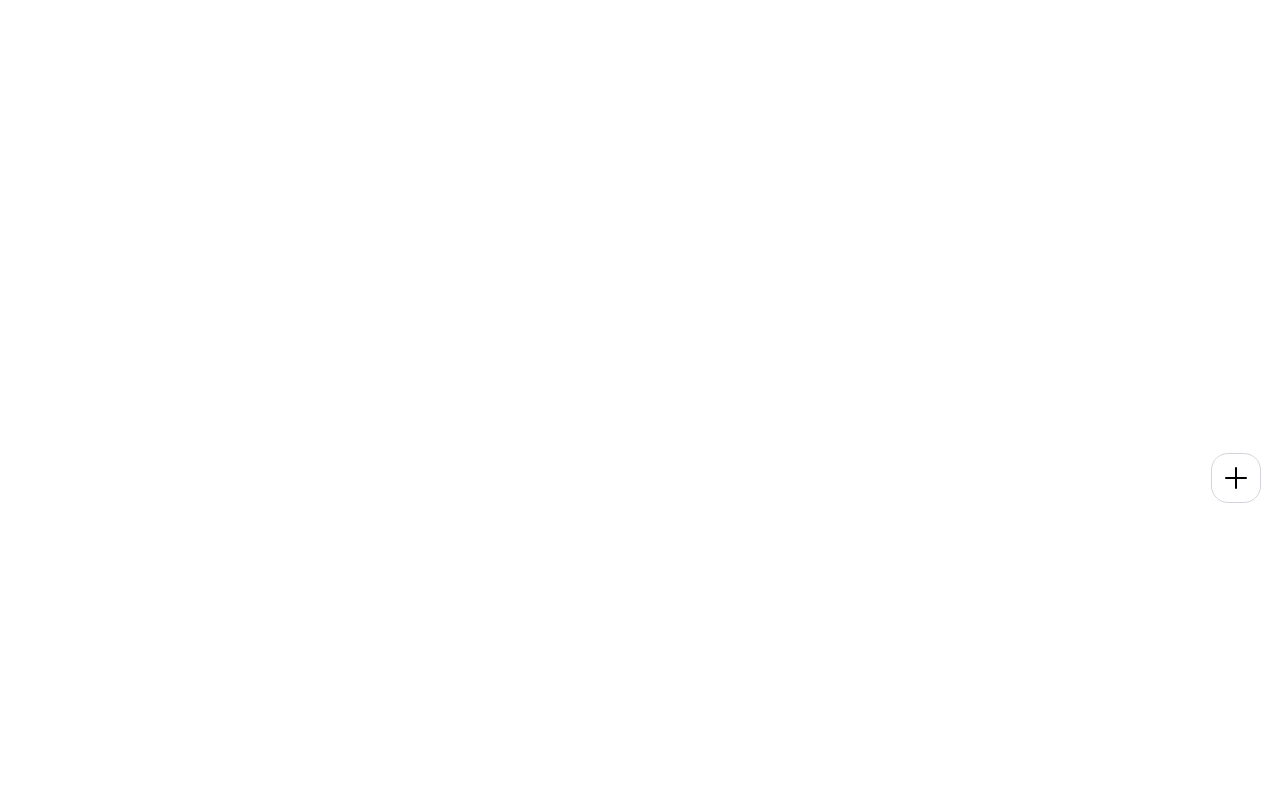
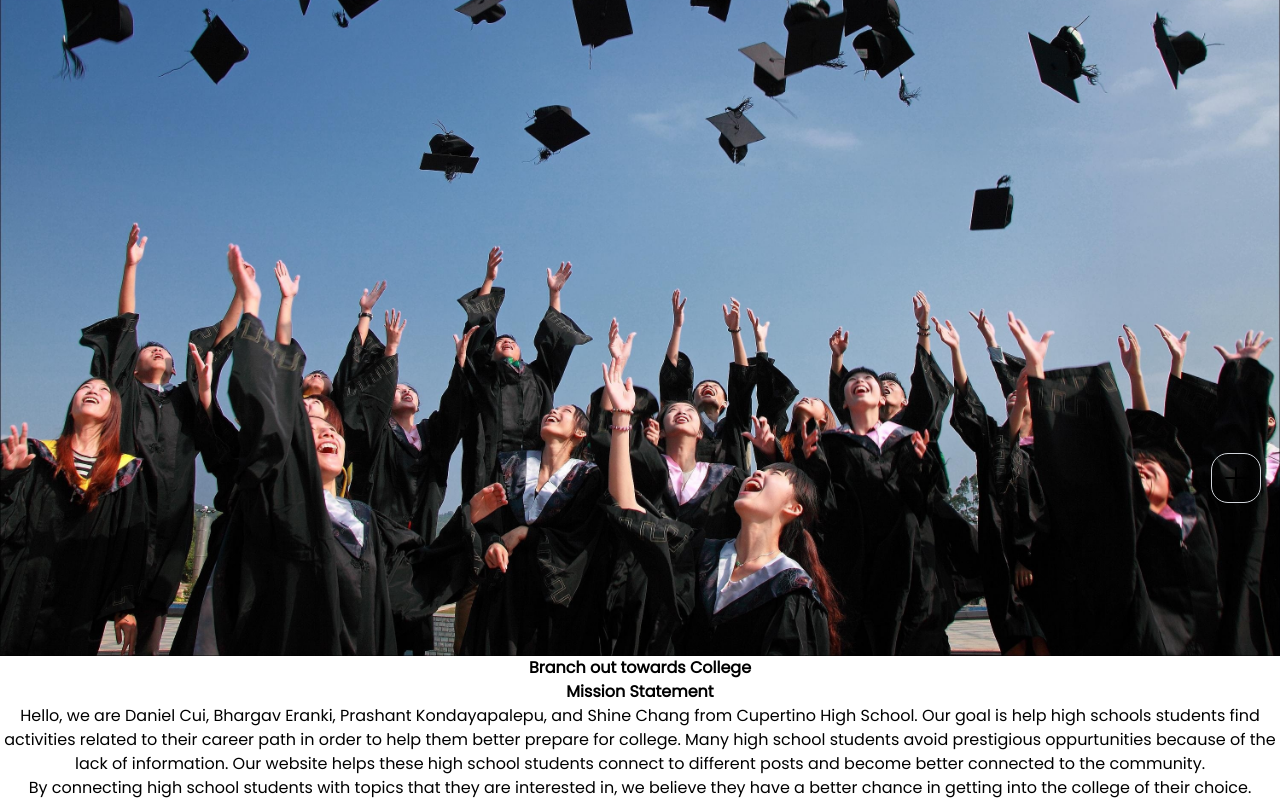
Before and after one commit to solunian/college-tree, a SvelteKit app: page / in a window 1280 px wide. Shown: the part 278-1078 px from the top of the page. Before the commit the page ends 800 px from the top, so only its background shows below. Built offline with nearby package versions, Linux system fonts and the light colour scheme.

Commit message:
Used for the home page and mission statement.

```diff
--- a/src/routes/+page.svelte
+++ b/src/routes/+page.svelte
@@ -1,3 +1,24 @@
-<div class="w-11 bg-blue-500 h-11">
-    hello
+<script>
+    import Graduation from '$lib/images/Grad.jpg';
+</script>
+
+
+
+<head>
+	<title>Welcome to College Tree!</title>
+</head>
+<style>
+    .container {
+      text-align: center;
+    }
+  </style>
+
+<div class="container">
+
+    <!-- svelte-ignore missing-declaration -->
+    <img alt="The project logo" src={Graduation} class="w-full" />
+    <h1><b>Branch out towards College </b></h1>
+    <h5><b>Mission Statement<b/></h5>
+    <p>Hello, we are Daniel Cui, Bhargav Eranki, Prashant Kondayapalepu, and Shine Chang from Cupertino High School. Our goal is help high schools students find activities related to their career path in order to help them better prepare for college. Many high school students avoid prestigious oppurtunities because of the lack of information. Our website helps these high school students connect to different posts and become better connected to the community. </p>
+    <p>By connecting high school students with topics that they are interested in, we believe they have a better chance in getting into the college of their choice. </p>
 </div>
--- a/src/routes/about/+page.svelte
+++ b/src/routes/about/+page.svelte
@@ -7,10 +7,12 @@
 </head>
 
 <div class="container">
+
+    <!-- svelte-ignore missing-declaration -->
     <img alt="The project logo" src={duck} />
-    <h1>Our Team</h1>
-    <p>Hello, we are Daniel Cui, Bhargav Eranki, Prashant Kondayapalepu, Shine Chang. </p>
-    <p>Feel free to get in touch with me at [insert email or social media links here].</p>
+    <h1>Our Goal</h1>
+    <p>Hello, we are Daniel Cui, Bhargav Eranki, Prashant Kondayapalepu, and Shine Chang from Cupertino High School. Our goal is help high schools students find activities related to their career path in order to help them better prepare for college. Many high school students avoid prestigious oppurtunities because of the lack of information. Our website helps these high school students connect to different posts and become better connected to the community. </p>
+    <p>By connecting high school students with topics that they are interested in, we believe they have a better chance in getting into the college of their choice. </p>
 </div>
 
 
@@ -19,7 +21,7 @@
 <style>
     body {
         font-family: Arial, sans-serif;
-        background-color: rgb(15, 30, 231);
+        background-color: rgb(24, 35, 198);
     }
 
     h1 {
```
Also changed, not shown: src/lib/images/Grad.jpg (added), src/lib/images/Graduation.jpg (added).
